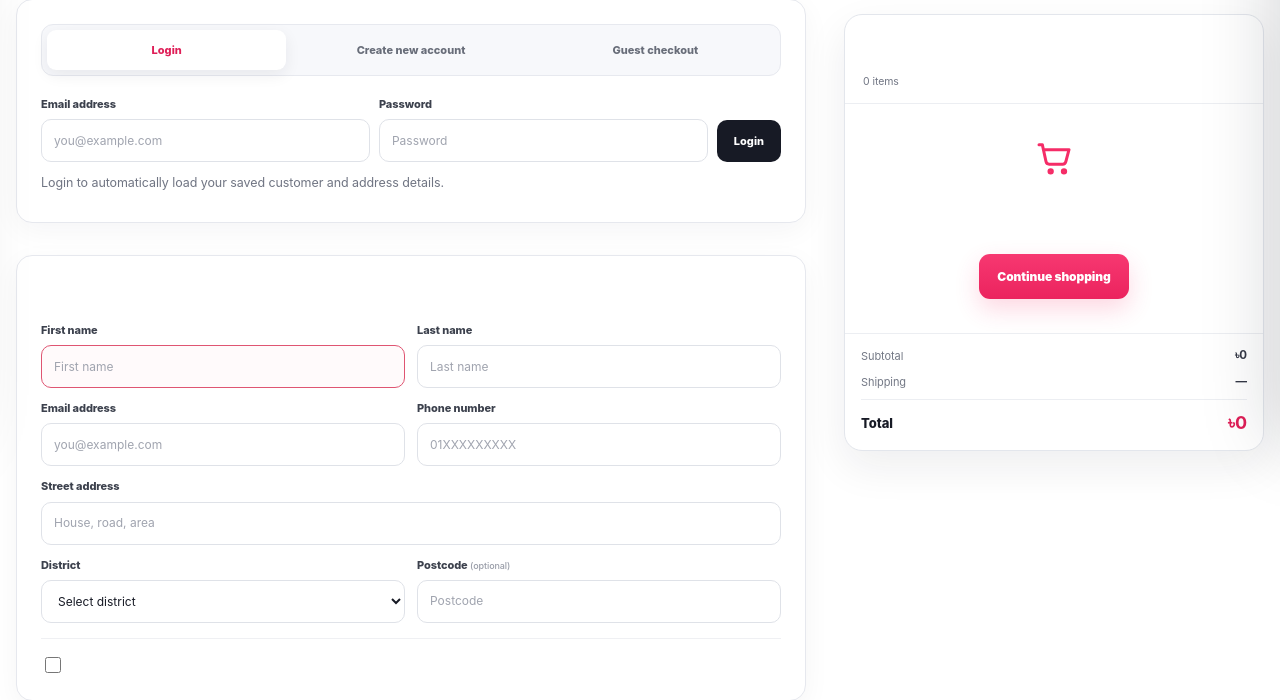
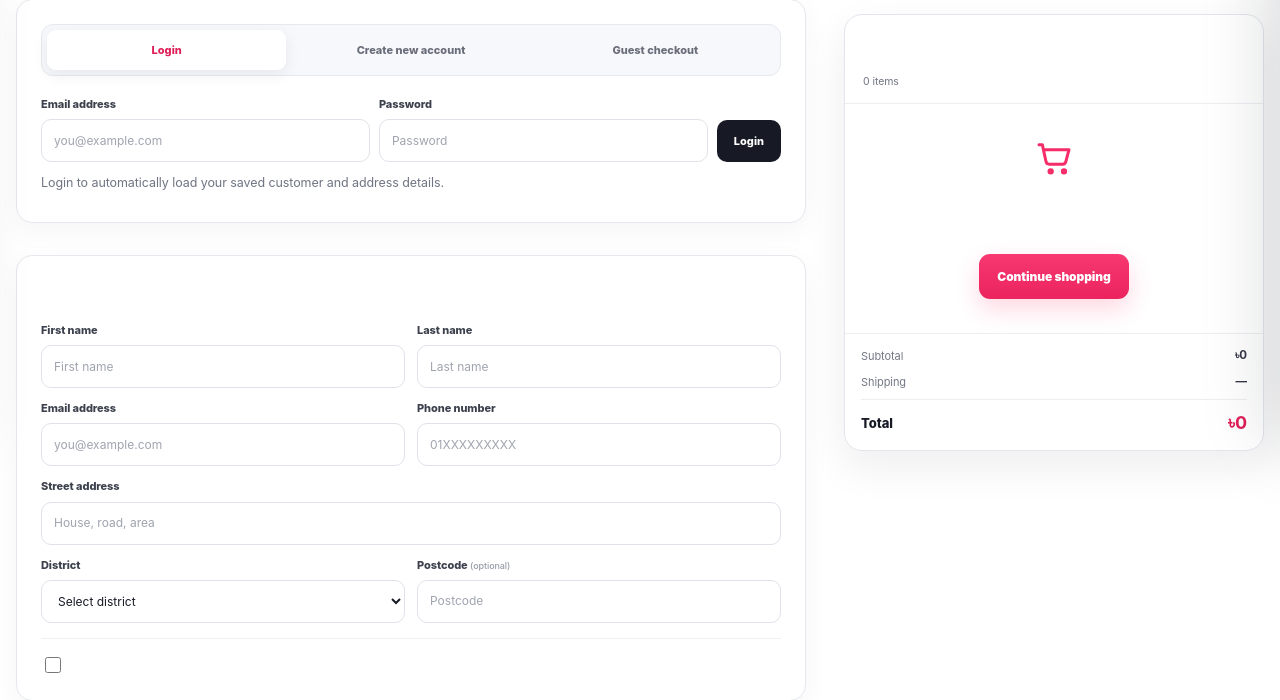
Before and after one commit to deshonlineit/fashionhub, a PHP site: page /checkout.html in a window 1280 px wide. Shown: the part 359-1059 px from the top of the page. Run offline with PHP 8.4, Linux system fonts and the light colour scheme.

Commit message:
Keep checkout fields neutral before validation

```diff
--- a/assets/css/checkout-session.css
+++ b/assets/css/checkout-session.css
@@ -6,4 +6,6 @@
 .checkout-logout-btn{min-height:34px;padding:0 11px;border:1px solid #e1e4ea;border-radius:9px;background:#fff;color:#5e6370;font-size:9.5px;font-weight:850;cursor:pointer}.checkout-logout-btn:hover{border-color:#ffcbd9;background:#fff4f7;color:var(--accent-strong)}
 .checkout-password-grid{margin-top:12px}
 .checkout-field label small{color:#999da8;font-size:9px;font-weight:500}
+/* Validation controls availability but does not paint every untouched field red on first load. */
+.checkout-field.has-error input,.checkout-field.has-error select{border-color:#dfe2e8!important;background:#fff!important}
 @media(max-width:560px){.checkout-signed-in{grid-template-columns:38px minmax(0,1fr)}.checkout-signed-avatar{width:38px;height:38px}.checkout-logout-btn{grid-column:1/-1;width:100%}}
```
